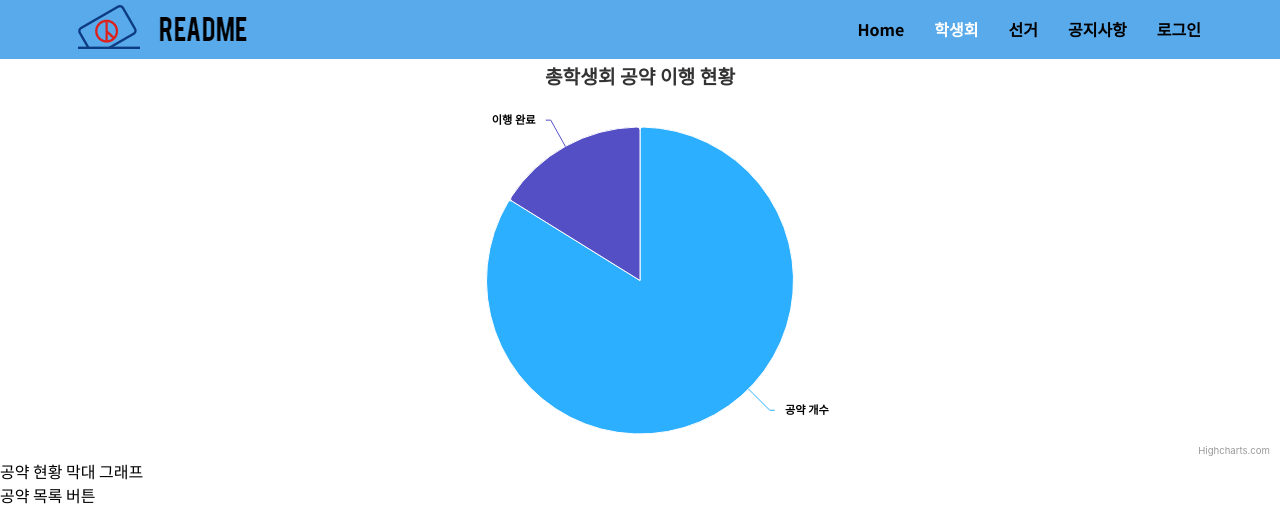
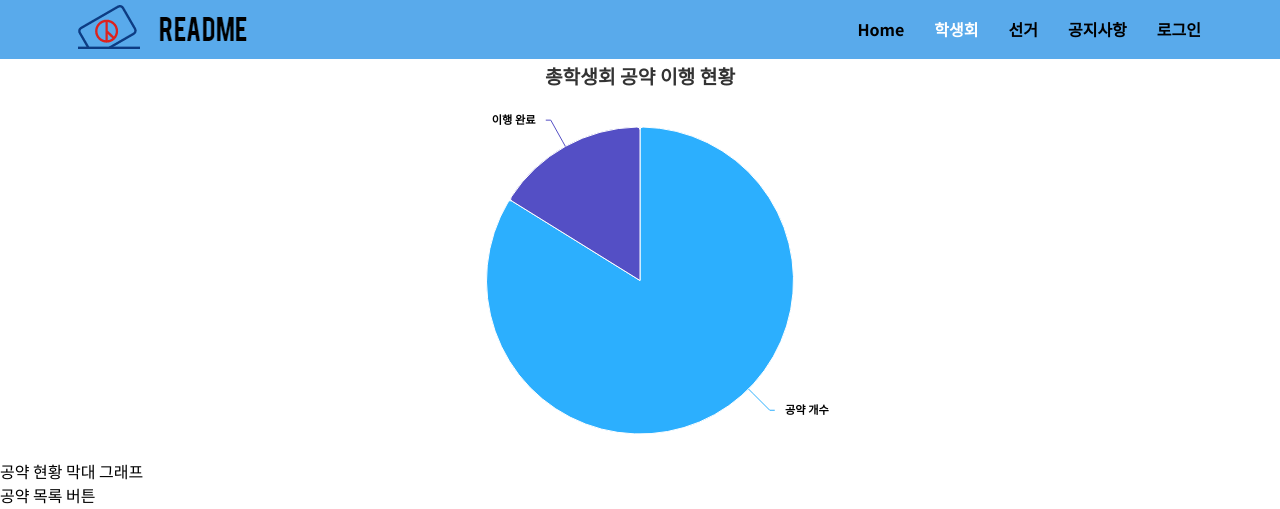
Before and after one commit to guno517/Readme, a React (Create React App) app: page /#/council in a window 1280 px wide. Shown: the top 509 px of the page. Built offline with nearby package versions, Linux system fonts and the light colour scheme.

Commit message:
차트 워터마크 제거

```diff
--- a/src/pages/components/CouncilChart.js
+++ b/src/pages/components/CouncilChart.js
@@ -5,6 +5,9 @@ import PieChart from "highcharts-react-official";
 const options = {
     chart: {
         type: "pie",
+    },
+    credits: {
+        enabled: false,
     },
     title: {
         text: "총학생회 공약 이행 현황",
```
